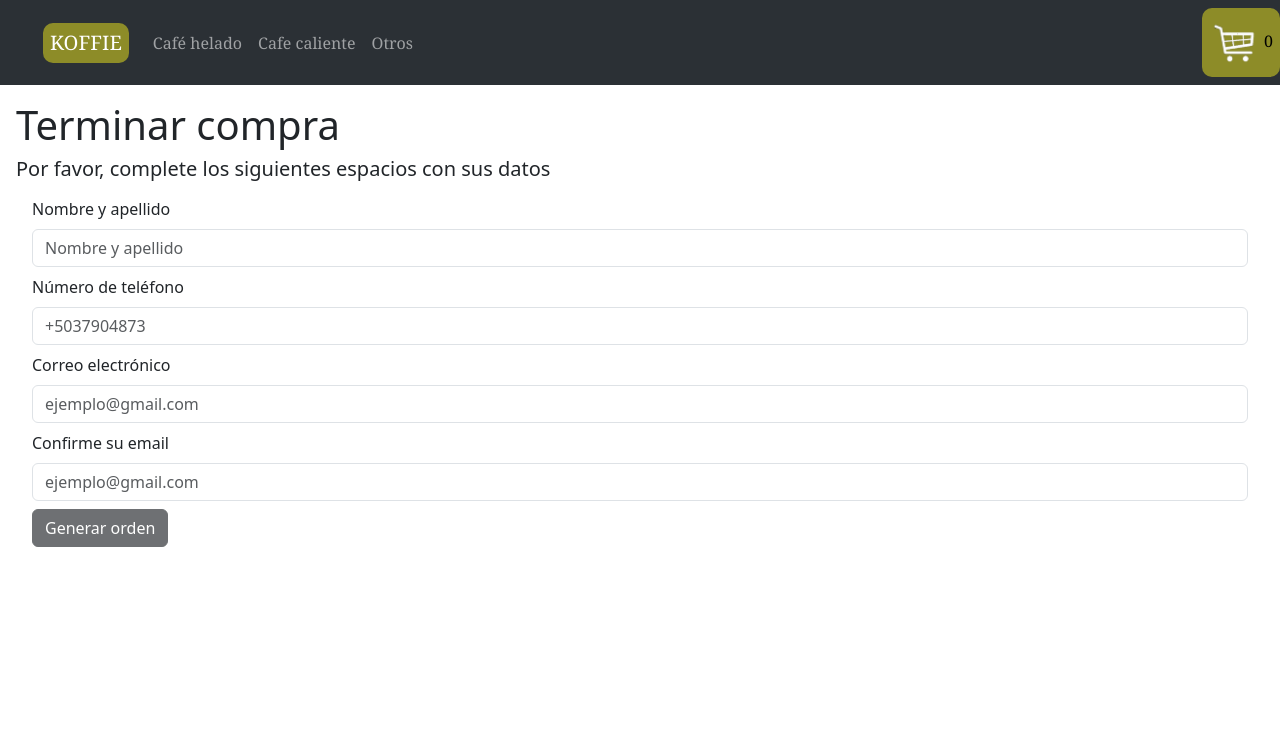
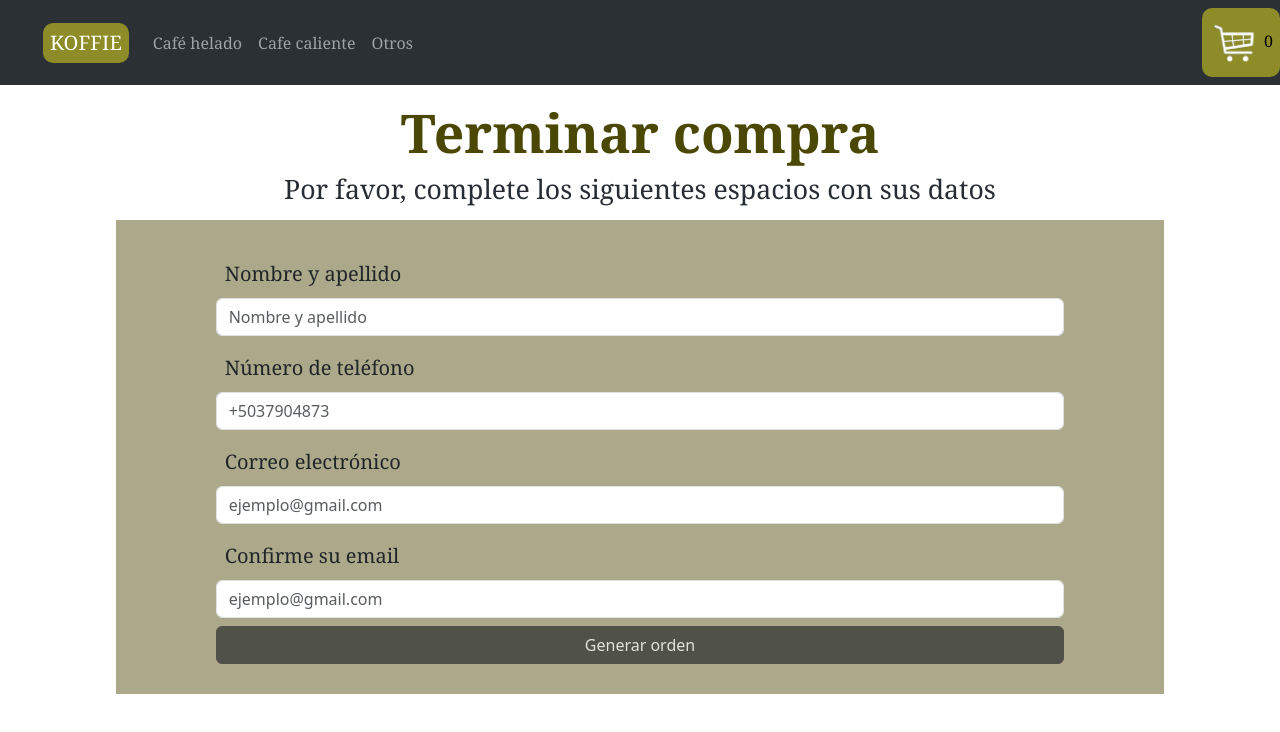
Before and after one commit to Merl024/koffie, a React (Create React App) app: page /checkout in a window 1280 px wide. Shown: the top 732 px of the page. Built offline with nearby package versions, Linux system fonts and the light colour scheme.

Commit message:
creando checkout form

```diff
--- a/src/App.css
+++ b/src/App.css
@@ -139,3 +139,62 @@ a {
   margin-bottom: 25px;
 
 }
+
+.checkout{
+  text-align: center;
+  font-family: Cambria, Cochin, Georgia, Times, 'Times New Roman', serif;
+  margin: 10%;
+}
+.checkout h1{
+  color: #4b4805;
+  font-weight: bold;
+  font-size: 40pt;
+}
+.checkout h4{
+  font-size: 26pt;
+  color: #282c34;
+}
+.checkout h3{
+  font-size: 30pt;
+  color: #89192a;
+  font-weight: bold;
+  margin-bottom: 3%;
+}
+.btnChekout{
+  font-size: 22pt;
+  font-weight: 450;
+}
+.labelText{
+  font-weight: lighter;
+  font-size: 20px;
+  margin: 0;
+  font-family: Cambria, Cochin, Georgia, Times, 'Times New Roman', serif;
+  padding: 9px;
+  text-align: left;
+}
+
+.formCheckout{
+  display: flex;
+  flex-direction: column;
+  background-color: #4b470577 ;
+  padding: 30px;
+  padding-left: 8%;
+  padding-right: 8%;
+  margin: 8%;
+  margin-top: 15px;
+}
+
+.titulo{
+  color: #4b4805;
+  font-weight: bold;
+  font-size: 40pt;
+  text-align: center;
+  font-family: Cambria, Cochin, Georgia, Times, 'Times New Roman', serif;
+ }
+.desc{
+  color: #282c34;
+  font-family: Cambria, Cochin, Georgia, Times, 'Times New Roman', serif;
+  font-size: 20pt;
+  text-align: center;
+  font-weight: 300;
+}
--- a/src/App.js
+++ b/src/App.js
@@ -16,7 +16,7 @@ function App() {
           <NavBar />
           <Routes>
             <Route path='/' element={<ItemListContainer greeting={' Menú'}/>}/>
-            <Route path='/categoria/:productCat' element={<ItemListContainer greeting={'Menú por categoria'}/>}/>
+            <Route path='/categoria/:productCat' element={<ItemListContainer greeting={'Menú por categoría'}/>}/>
             <Route path='/product/:productId' element={<ItemDetailContainer/>}/>
             <Route path='/cart' element={<Cart/>}/>
             <Route path='/checkout' element={<Checkout />}/>
--- a/src/components/Checkout/Checkout.jsx
+++ b/src/components/Checkout/Checkout.jsx
@@ -2,28 +2,21 @@ import React, { useState, useContext } from 'react'
 import { db } from '../../services/firebase'
 import { collection, serverTimestamp, addDoc } from 'firebase/firestore'
 import { CartContext } from '../../context/CartContext'
-import CartItem from '../CartItem/CartItem'
+import { Link } from 'react-router-dom'
 
 export default function Checkout() {
     const [ user, setUser ] = useState({})
     const [ validEmail, setValidEmail ] = useState('')
     const [ orderId, setOrderId ] = useState('')
     const { cart, total, clearCart } = useContext(CartContext)
-
     const datosUser = (e) => {
         setUser({
             ...user,
             [e.target.name]:e.target.value
         })
     }
-
     const finalizarCompra = (e)=>{
         e.preventDefault()
-        //se creara un condicional para mandar el submit con todos su campos
-        if(!user.name && user.cel){
-            //esto se cambiara por un toastify
-            alert('Todos los campos son obligatorios')
-        } else{
             let order = {
                 user,
                 item: cart,
@@ -38,39 +31,35 @@ export default function Checkout() {
         })
         .catch((err)=> console.log(err))
         }
-    }
+
   return (
     <>
     {orderId !== '' ?
-    <div>
+    <div className='checkout'>
         <h1>¡Yaay! Tu orden fue registrada con éxito</h1>
         <h4>Tu número de pedido es:</h4>
         <h3>{orderId}</h3>
-        <h4>El total de su compra es de: ${total()} dólares</h4>
-        <h6>El detalle de su pedido es: </h6>
-        {cart.map(p=> <CartItem key={p.id} {...p} className="cole-6 cart"></CartItem>)}
-        <h6> Sus datos sería:        </h6>
-        <p>{}</p>
+        <Link to='/' className="btnChekout Option"> - Regresar al menú - </Link>
     </div>
     :
     <div className='m-3'>
-        <h1>Terminar compra</h1>
-        <h5>Por favor, complete los siguientes espacios con sus datos</h5>
-        <form onSubmit={finalizarCompra} className=' m-3'>
+        <h1 className='titulo'> Terminar compra</h1>
+        <h5 className='desc'>Por favor, complete los siguientes espacios con sus datos</h5>
+        <form onSubmit={finalizarCompra} className='formCheckout'>
             <div className='mb-2'>
-                <label className='form-label'>Nombre y apellido</label>
+                <label className='form-label labelText'>Nombre y apellido</label>
                 <input className='form-control' onChange={datosUser} type='text' placeholder='Nombre y apellido' name='name'/>
             </div>
             <div className='mb-2'>
-                <label className='form-label'>Número de teléfono</label>
+                <label className='form-label labelText'>Número de teléfono</label>
                 <input className='form-control' onChange={datosUser} type='number' placeholder='+5037904873' name='cel'/>
             </div>
             <div className='mb-2'>
-                <label className='form-label'>Correo electrónico</label>
+                <label className='form-label labelText'>Correo electrónico</label>
                 <input className='form-control' onChange={datosUser} type='email' placeholder='ejemplo@gmail.com' name='mail'/>
             </div>
             <div className='mb-2'>
-                <label className='form-label'>Confirme su email</label>
+                <label className='form-label labelText'>Confirme su email</label>
                 <input className='form-control' type='email' placeholder='ejemplo@gmail.com' name='mail' onChange={((e)=> setValidEmail(e.target.value))}/>
             </div>
             <button className='btn btn-dark' type='submit' disabled={validEmail !== user.mail}>Generar orden</button>
--- a/src/context/CartContext.jsx
+++ b/src/context/CartContext.jsx
@@ -2,13 +2,10 @@ import { createContext, useState } from "react";
 
 export const CartContext = createContext({
     cart: [],
-
 })
 
 export const CartProvider = ({ children }) => {
     const [cart, setCart] = useState([])
-
-    console.log(cart)
 
     const addItem = (item, quantity) => {
         if(!IsInCart(item.id)) {
@@ -39,6 +36,8 @@ export const CartProvider = ({ children }) => {
         return cart.reduce((total, item)=> total += item.quantity * item.precio, 0)
     }
 
+
+
     return (
         <CartContext.Provider value = {{ cart, addItem, removeItem, clearCart, total, totalQuantity}}>
             {children}
```
